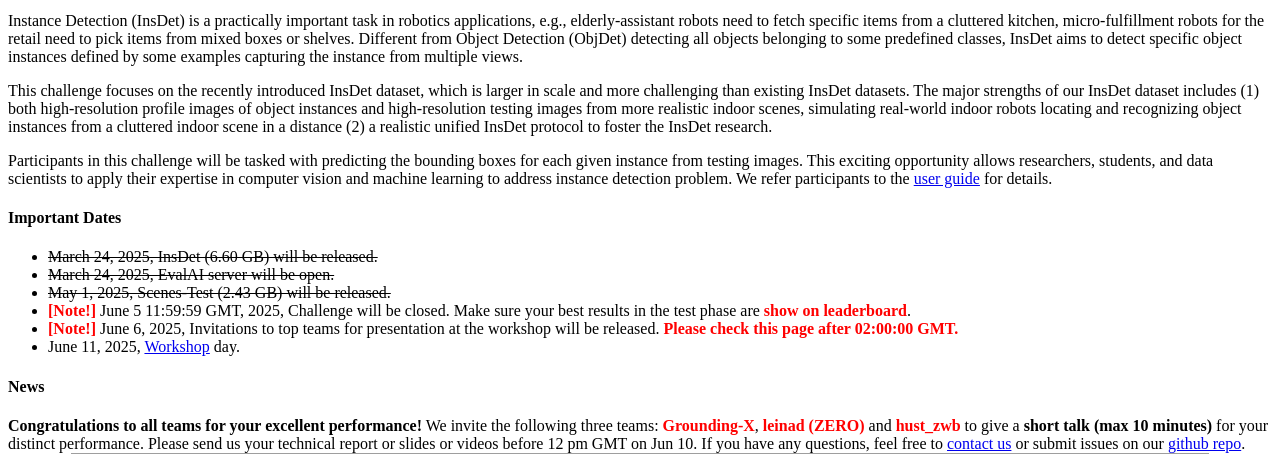
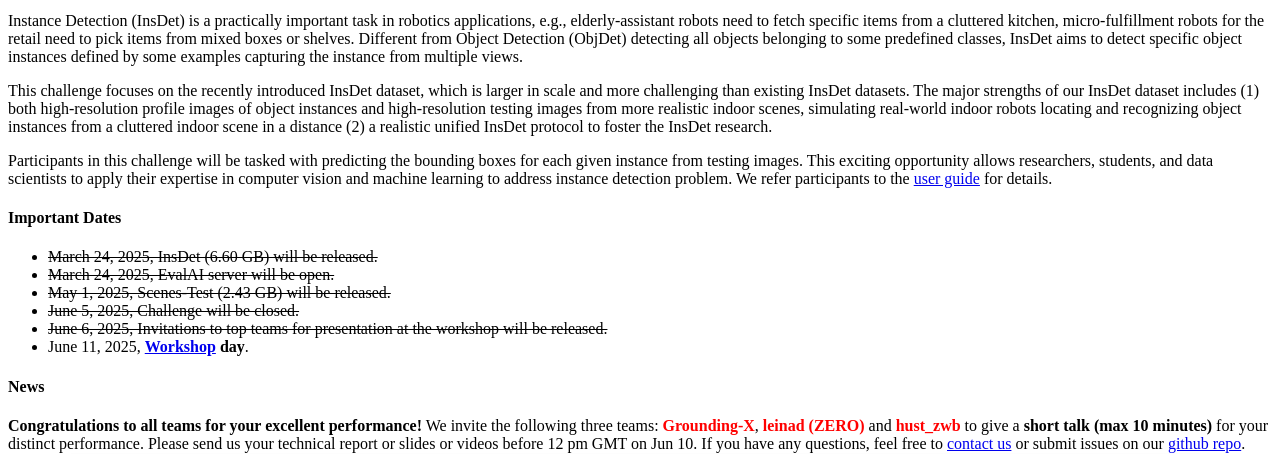
Before and after one commit to shenqq377/InsDetChallenge_CVPR2025, a Python web app: template templates/description.html in a window 1280 px wide. Shown: the part 791-1245 px from the top of the page. Run offline with Jinja, Linux system fonts and the light colour scheme; the template is opened without the code that fills it, so the values that code supplies are empty; grey boxes are pictures that could not be loaded.

Commit message:
Update description.html

```diff
--- a/templates/description.html
+++ b/templates/description.html
@@ -11,17 +11,17 @@
 <li><s>March 24, 2025, InsDet (6.60 GB) will be released.</s></li>
 <li><s>March 24, 2025, EvalAI server will be open.</s></li>
 <li><s>May 1, 2025, Scenes-Test (2.43 GB) will be released.</s></li>
-<!-- <li>June 5, 2025, Challenge will be closed.</li>
-<li>June 6, 2025, Invitations to top teams for presentation at the workshop will be released.</li> -->
-<li><b><span style="color:red;">[Note!]</span></b> June 5 11:59:59 GMT, 2025, Challenge will be closed. Make sure your best results in the test phase are <b><span style="color:red;">show on leaderboard</span></b>.</li>
-<li><b><span style="color:red;">[Note!]</span></b> June 6, 2025, Invitations to top teams for presentation at the workshop will be released. <b><span style="color:red;">Please check this page after 02:00:00 GMT.</span></b></li>
-<li>June 11, 2025, <a href="https://vplow.github.io/vplow_5th.html">Workshop</a> day.</li>
+<li><s>June 5, 2025, Challenge will be closed.</s></li>
+<li><s>June 6, 2025, Invitations to top teams for presentation at the workshop will be released.</s></li>
+<!-- <li><b><span style="color:red;">[Note!]</span></b> June 5 11:59:59 GMT, 2025, Challenge will be closed. Make sure your best results in the test phase are <b><span style="color:red;">show on leaderboard</span></b>.</li>
+<li><b><span style="color:red;">[Note!]</span></b> June 6, 2025, Invitations to top teams for presentation at the workshop will be released. <b><span style="color:red;">Please check this page after 02:00:00 GMT.</span></b></li> -->
+<li>June 11, 2025, <b><a href="https://vplow.github.io/vplow_5th.html">Workshop</a> day</b>.</li>
 </ul>
 <h4>News</h4>
 <b>Congratulations to all teams for your excellent performance!</b>
 We invite the following three teams: <b><span style="color:red;">Grounding-X</span></b>, <b><span style="color:red;">leinad (ZERO)</span></b> and <b><span style="color:red;">hust_zwb</span></b> to give a <b>short talk (max 10 minutes)</b> for your distinct performance. Please send us your technical report or slides or videos before 12 pm GMT on Jun 10. If you have any questions, feel free to <a href="mailto:shenqq377@gmail.com">contact us</a> or submit issues on our <a href="https://github.com/shenqq377/instance_detection_challenge">github repo</a>.
 <center>
-  <img src="https://raw.githubusercontent.com/shenqq377/InsDetChallenge_CVPR2025/refs/heads/challenge/templates/Leaderboard_CVPR2025_small.png" width="90%" height="90%">
+  <img src="https://raw.githubusercontent.com/shenqq377/InsDetChallenge_CVPR2025/refs/heads/challenge/templates/Leaderboard_CVPR2025_small.jpg" width="90%" height="90%">
 </center>
 <h4>Dataset</h4>
 <p>The dataset contains 100 object instances with multi-view profile images, 200 pure background images and 160 scene images. Participants can download the dataset from the <a href="https://drive.google.com/drive/folders/1rIRTtqKJGCTifcqJFSVvFshRb-sB0OzP?usp=sharing">InsDet</a> dataset.</p>
```
